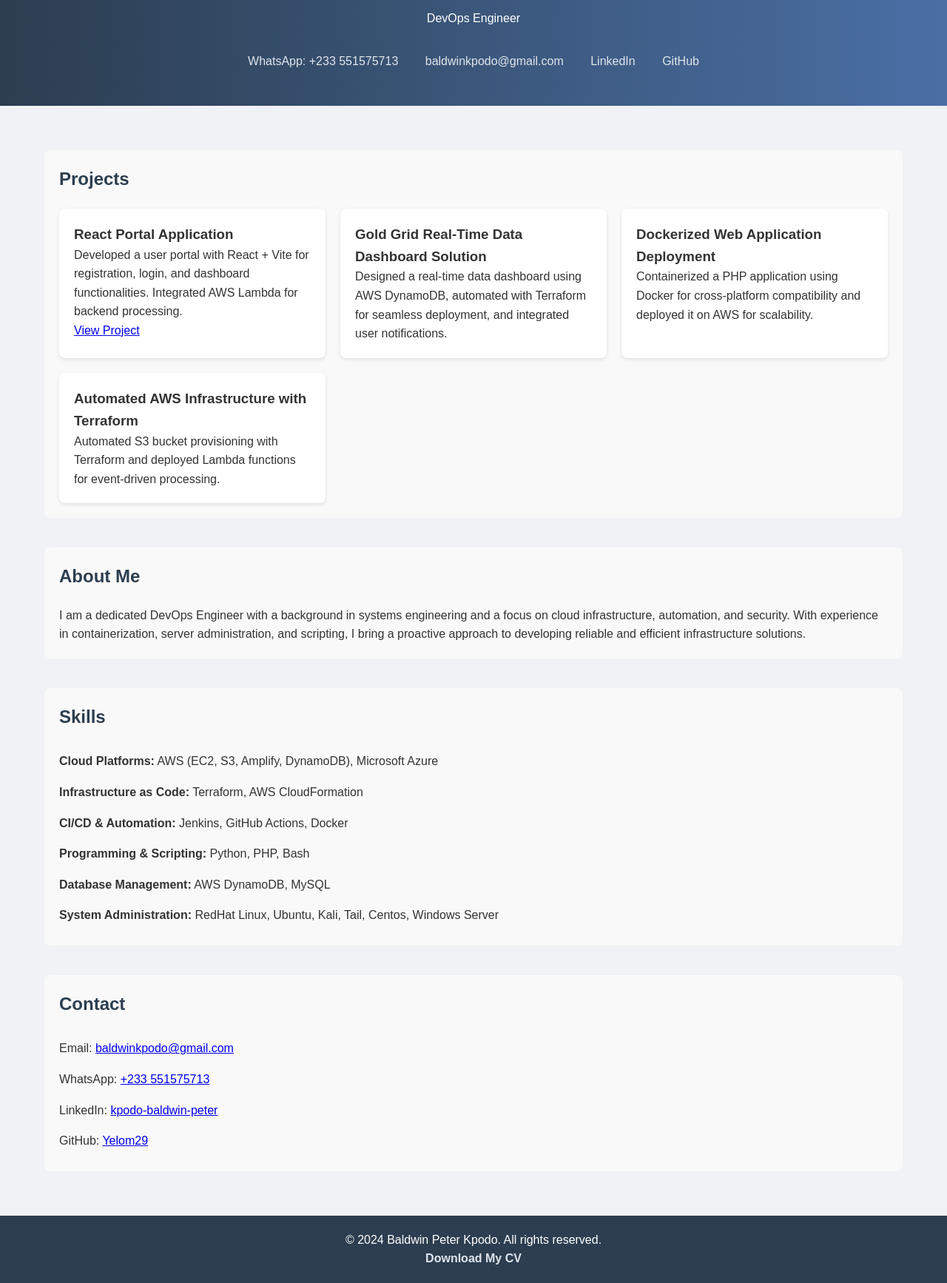
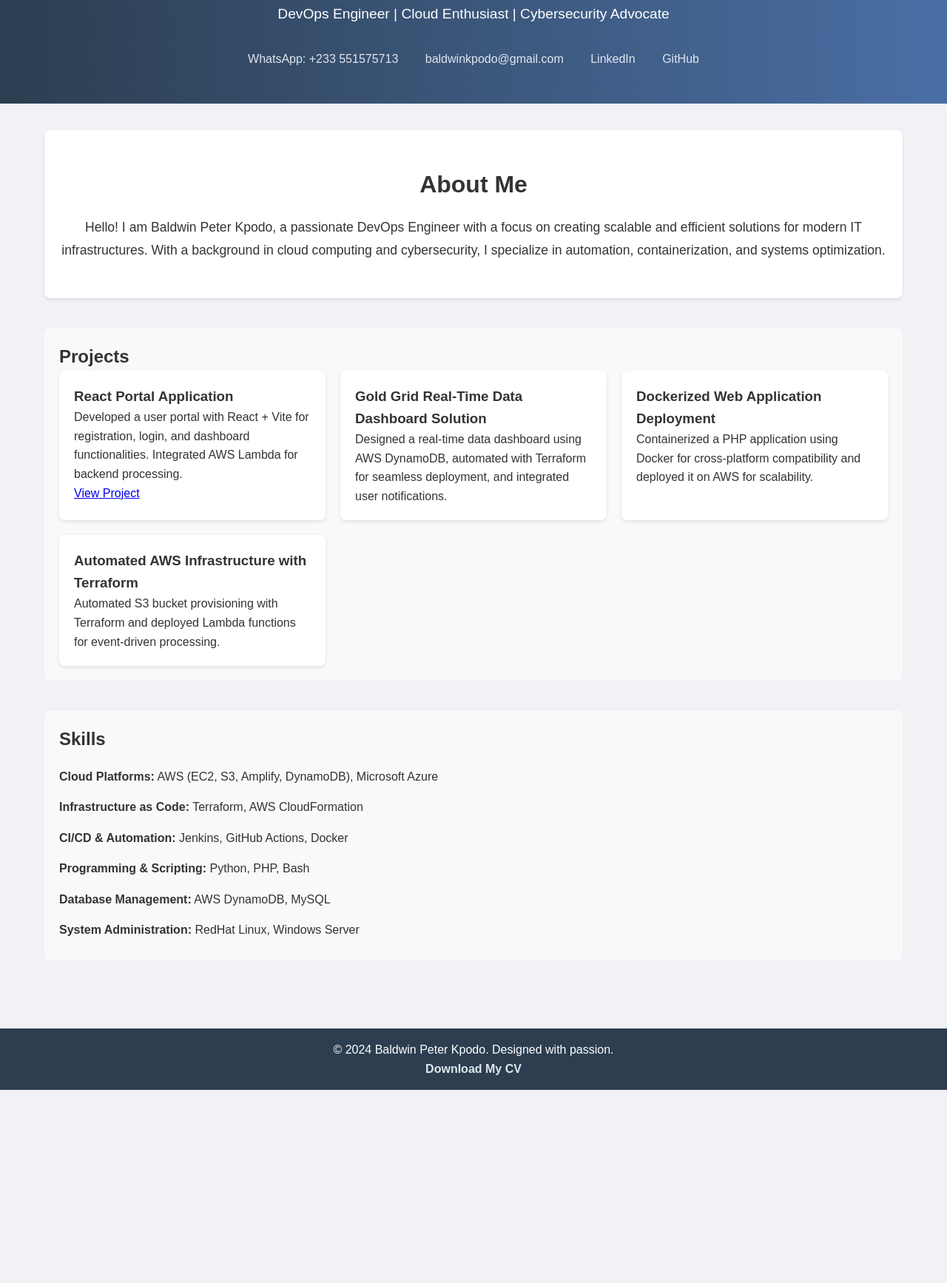
Before and after one commit to Yelom29/portfolio1, a plain HTML site: page index.html in a window 1280 px wide. Shown: the part 336-2070 px from the top of the page at 74% size. After the commit the page ends 1809 px from the top, so only its background shows below. Drawn offline with Linux system fonts and the light colour scheme.

Commit message:
Updated index.html and added images directory

```diff
--- a/index.html
+++ b/index.html
@@ -5,6 +5,7 @@
     <meta name="viewport" content="width=device-width, initial-scale=1.0">
     <title>Baldwin Peter Kpodo - DevOps Engineer Portfolio</title>
     <style>
+        /* General Reset */
         * {
             margin: 0;
             padding: 0;
@@ -24,7 +25,7 @@
             padding: 20px;
         }
 
-        /* Header styling */
+        /* Header Section */
         header {
             background: linear-gradient(to right, #2c3e50, #4a6fa5);
             color: white;
@@ -45,8 +46,11 @@
 
         h1 {
             font-size: 2.5rem;
-            margin: 1rem 0 0.5rem;
-            color: #e0e6ed;
+            margin: 0.5rem 0;
+        }
+
+        .subtitle {
+            font-size: 1.2rem;
         }
 
         .contact-details {
@@ -65,7 +69,27 @@
             text-decoration: underline;
         }
 
-        /* Section styling */
+        /* About Section */
+        .about {
+            padding: 3rem 1rem;
+            background: white;
+            margin-top: 1rem;
+            text-align: center;
+            box-shadow: 0 2px 4px rgba(0, 0, 0, 0.1);
+            border-radius: 8px;
+        }
+
+        .about h2 {
+            font-size: 2rem;
+            margin-bottom: 1rem;
+        }
+
+        .about p {
+            font-size: 1.1rem;
+            line-height: 1.8;
+        }
+
+        /* Projects Section */
         .section {
             margin: 40px 0;
             padding: 20px;
@@ -73,12 +97,6 @@
             border-radius: 8px;
         }
 
-        h2 {
-            color: #2c3e50;
-            margin-bottom: 20px;
-        }
-
-        /* Projects section styling */
         .project-grid {
             display: grid;
             grid-template-columns: repeat(auto-fit, minmax(300px, 1fr));
@@ -92,23 +110,29 @@
             box-shadow: 0 2px 5px rgba(0,0,0,0.1);
         }
 
-        /* About, Skills, Contact styling */
-        .skills-list, .contact-list {
+        /* Skills Section */
+        .skills-list {
             list-style: none;
             padding: 0;
             margin-top: 10px;
         }
 
-        .skills-list li, .contact-list li {
+        .skills-list li {
             padding: 8px 0;
         }
 
-        /* Footer styling for CV download */
+        /* Footer Section */
         footer {
+            margin-top: 2rem;
             text-align: center;
-            padding: 20px;
+            padding: 1rem 0;
             background: #2c3e50;
             color: white;
+        }
+
+        footer a {
+            color: #4a6fa5;
+            text-decoration: none;
         }
 
         .download-cv {
@@ -119,11 +143,11 @@
     </style>
 </head>
 <body>
-    <!-- Header Section with Name, Photo, and Contact Info -->
+    <!-- Header Section -->
     <header>
-        <img src="your-profile-photo.jpg" alt="Baldwin Peter Kpodo" class="profile-img">
+        <img src="images/profile.jpeg" alt="Baldwin Peter Kpodo" class="profile-img">
         <h1>Baldwin Peter Kpodo</h1>
-        <p>DevOps Engineer</p>
+        <p class="subtitle">DevOps Engineer | Cloud Enthusiast | Cybersecurity Advocate</p>
         <div class="contact-details">
             <a href="https://wa.me/233551575713" target="_blank">WhatsApp: +233 551575713</a>
             <a href="mailto:baldwinkpodo@gmail.com">baldwinkpodo@gmail.com</a>
@@ -132,8 +156,17 @@
         </div>
     </header>
 
-    <!-- Projects Section -->
-    <main class="container">
+    <!-- About Section -->
+    <div class="container">
+        <section class="about">
+            <h2>About Me</h2>
+            <p>
+                Hello! I am Baldwin Peter Kpodo, a passionate DevOps Engineer with a focus on creating scalable and efficient solutions for modern IT infrastructures.
+                With a background in cloud computing and cybersecurity, I specialize in automation, containerization, and systems optimization.
+            </p>
+        </section>
+
+        <!-- Projects Section -->
         <section class="section">
             <h2>Projects</h2>
             <div class="project-grid">
@@ -157,12 +190,6 @@
             </div>
         </section>
 
-        <!-- About Me Section -->
-        <section class="section">
-            <h2>About Me</h2>
-            <p>I am a dedicated DevOps Engineer with a background in systems engineering and a focus on cloud infrastructure, automation, and security. With experience in containerization, server administration, and scripting, I bring a proactive approach to developing reliable and efficient infrastructure solutions.</p>
-        </section>
-
         <!-- Skills Section -->
         <section class="section">
             <h2>Skills</h2>
@@ -172,25 +199,14 @@
                 <li><strong>CI/CD & Automation:</strong> Jenkins, GitHub Actions, Docker</li>
                 <li><strong>Programming & Scripting:</strong> Python, PHP, Bash</li>
                 <li><strong>Database Management:</strong> AWS DynamoDB, MySQL</li>
-                <li><strong>System Administration:</strong> RedHat Linux, Ubuntu, Kali, Tail, Centos, Windows Server</li>
+                <li><strong>System Administration:</strong> RedHat Linux, Windows Server</li>
             </ul>
         </section>
+    </div>
 
-        <!-- Contact Information -->
-        <section class="section">
-            <h2>Contact</h2>
-            <ul class="contact-list">
-                <li>Email: <a href="mailto:baldwinkpodo@gmail.com">baldwinkpodo@gmail.com</a></li>
-                <li>WhatsApp: <a href="https://wa.me/233551575713" target="_blank">+233 551575713</a></li>
-                <li>LinkedIn: <a href="https://www.linkedin.com/in/kpodo-baldwin-peter" target="_blank">kpodo-baldwin-peter</a></li>
-                <li>GitHub: <a href="https://github.com/Yelom29" target="_blank">Yelom29</a></li>
-            </ul>
-        </section>
-    </main>
-
-    <!-- Footer with CV download link -->
+    <!-- Footer -->
     <footer>
-        <p>&copy; 2024 Baldwin Peter Kpodo. All rights reserved.</p>
+        <p>&copy; 2024 Baldwin Peter Kpodo. Designed with passion.</p>
         <p><a href="your-cv-file-link.pdf" class="download-cv" download>Download My CV</a></p>
     </footer>
 </body>
```
Also changed, not shown: images/profile.jpeg (added).
